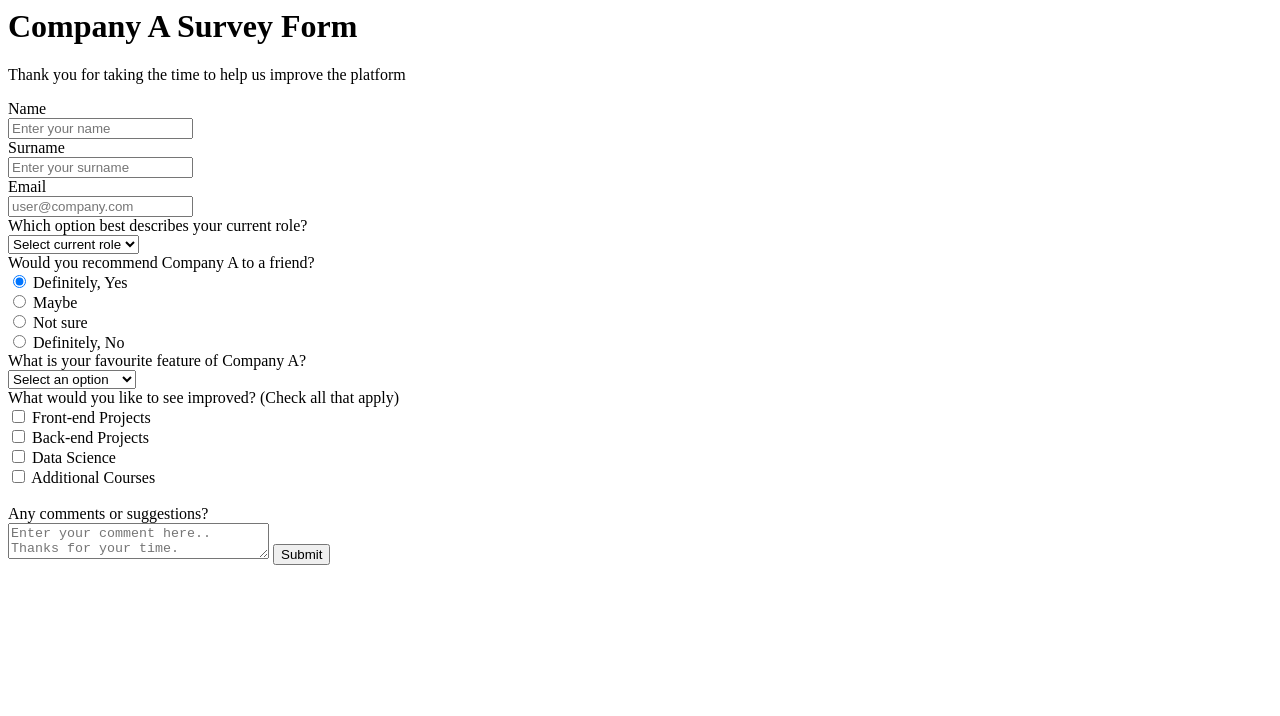
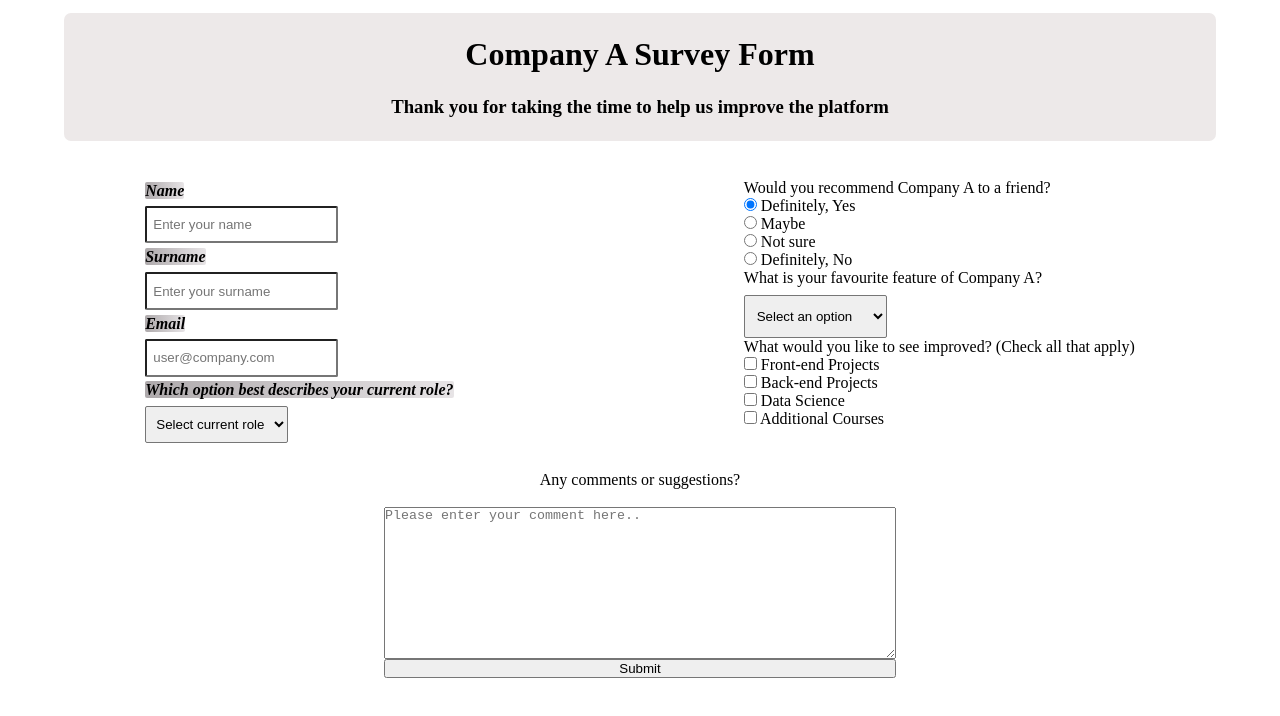
Before and after one commit to nurkocar/Survey-Form-Sample-Project, a plain HTML site: page form.html in a window 1280 px wide. Drawn offline with Linux system fonts and the light colour scheme.

Commit message:
Completed styles for header and leftContainer

```diff
--- a/form.css
+++ b/form.css
@@ -1,9 +1,65 @@
+*{
+    /* border: 1px solid red; */
+    margin: 0;
+    padding: 0;
+    box-sizing: border-box;
+    /* background-image: linear-gradient(to left, rgba(255,0,0,0), rgba(255,0,0,1) ); */
+}
+
+header{
+    text-align: center;
+    background-color: rgb(237, 233, 233);
+    margin: 1% 5%;
+    border-radius: 7px;
+}
+
+header h1 {
+    padding: 2%;
+}
+header h3 {
+    padding-bottom: 2%;
+}
+
+form{
+    padding-top: 2%;
+}
+
+
 .container{
     display: flex;
-    flex-direction: column;
+    justify-content: space-around;
 }
 
-/* .box{
+.leftContainer{
     display: flex;
     flex-direction: column;
-} */
+    justify-content: space-around;
+}
+
+.leftContainer input, select{
+    margin-top: 2%;
+    padding: 3% 2%;
+    border-radius: 2px;
+
+}
+.leftContainer label{
+    background-image: linear-gradient(to right, rgba(94,85,89,0.5), rgba(231,228,230,1) );
+    border-radius: 2px;
+    font-style: italic;
+    font-weight: 600;
+    /* padding-left: 1%; */
+    /* padding: 1% 0; */
+}
+
+
+
+
+.bottomTextArea{
+    display: flex;
+    flex-direction: column;
+    margin: 2% 30%;
+}
+
+.bottomTextArea label{
+    text-align: center;
+}
--- a/form.html
+++ b/form.html
@@ -10,24 +10,26 @@
 <body>
     <header>
         <h1>Company A Survey Form</h1>
-        <p class="">Thank you for taking the time to help us improve the platform</p>
+        <h3>Thank you for taking the time to help us improve the platform</h3>
     </header>
     <form action="">
         <div class="container">
+            <div class="leftContainer">
                 <div class="box">
-                <label for="name">Name <br>
+                    <label for="name">Name</label>
+                    <br>
                     <input type="text" name="fname" id="name" placeholder="Enter your name">
-                </label>
                 </div>
                 <div class="box">
-                <label for="surname">Surname <br>
+                    <label for="surname">Surname</label>
+                    <br>
                     <input type="text" name="sname" id="surname" placeholder="Enter your surname">
-                </label>
+
                 </div>
                 <div class="box">
-                <label for="email">Email<br>
+                    <label for="email">Email</label>
+                    <br>
                     <input type="email" name="email" id="email" placeholder="user@company.com">
-                </label>
                 </div>
                 <div class="box">
                     <label>Which option best describes your current role?</label>
@@ -41,7 +43,9 @@
                         <option value="Doctor">Doctor</option>
                     </select>
                 </div>
-            <div class="box">
+            </div>
+            <div class="rightContainer">
+                <div>
                     <label>Would you recommend Company A to a friend?</label>
                     <br>
                     <input type="radio" name="recommendation" value="Yes" id="yes" checked>
@@ -56,7 +60,7 @@
                     <input type="radio" name="recommendation" value="No" id="no">
                     <label for="no">Definitely, No</label>
                 </div>
-            <div class="box">
+                <div>
                     <label>What is your favourite feature of Company A?</label>
                     <br>
                     <select name="favourite feature" id="fav_feature" required>
@@ -68,7 +72,7 @@
                         <option value="Teamwork">Teamwork</option>
                     </select>
                 </div>
-            <div class="box">
+                <div>
                     <label>What would you like to see improved? (Check all that apply)</label>
                     <br>
                     <input type="checkbox" id="frontend" name="frontend" value="Front-end Projects">
@@ -81,13 +85,14 @@
                     <label for="additional">Additional Courses</label><br>
                     <br>
                 </div>
-            <div class="box">
+            </div>
+        </div>
+        <div class="bottomTextArea">
             <label for="comments">Any comments or suggestions?</label>
             <br>
-                <textarea name="comments" id="comments" cols="30" rows="2"
-                    placeholder="Enter your comment here.. Thanks for your time."></textarea>
+            <textarea name="comments" id="comments" cols="30" rows="10"
+                placeholder="Please enter your comment here.."></textarea>
             <input type="submit" value="Submit">
-            </div>
         </div>
     </form>
 </body>
```
Lines whose indentation alone changed are shown as unchanged.
